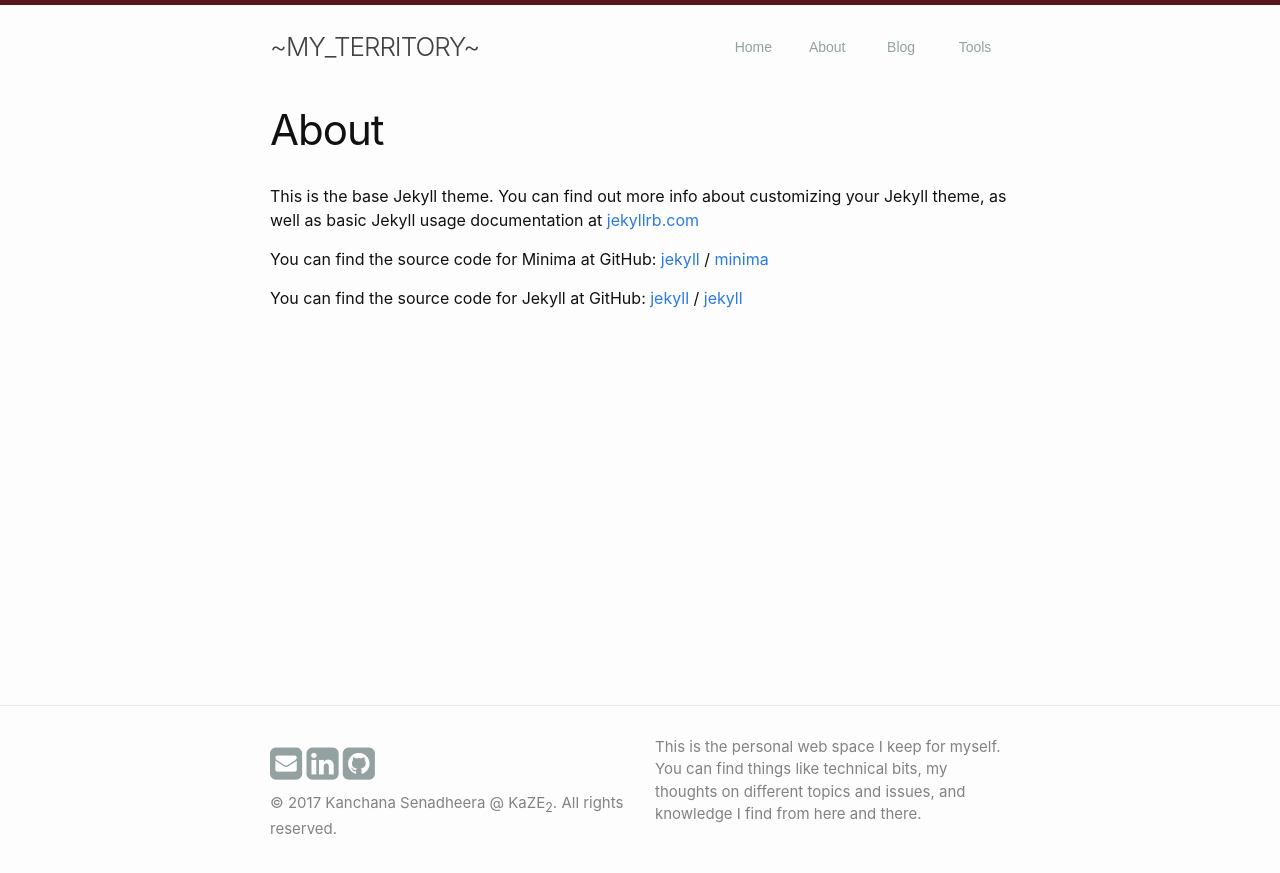
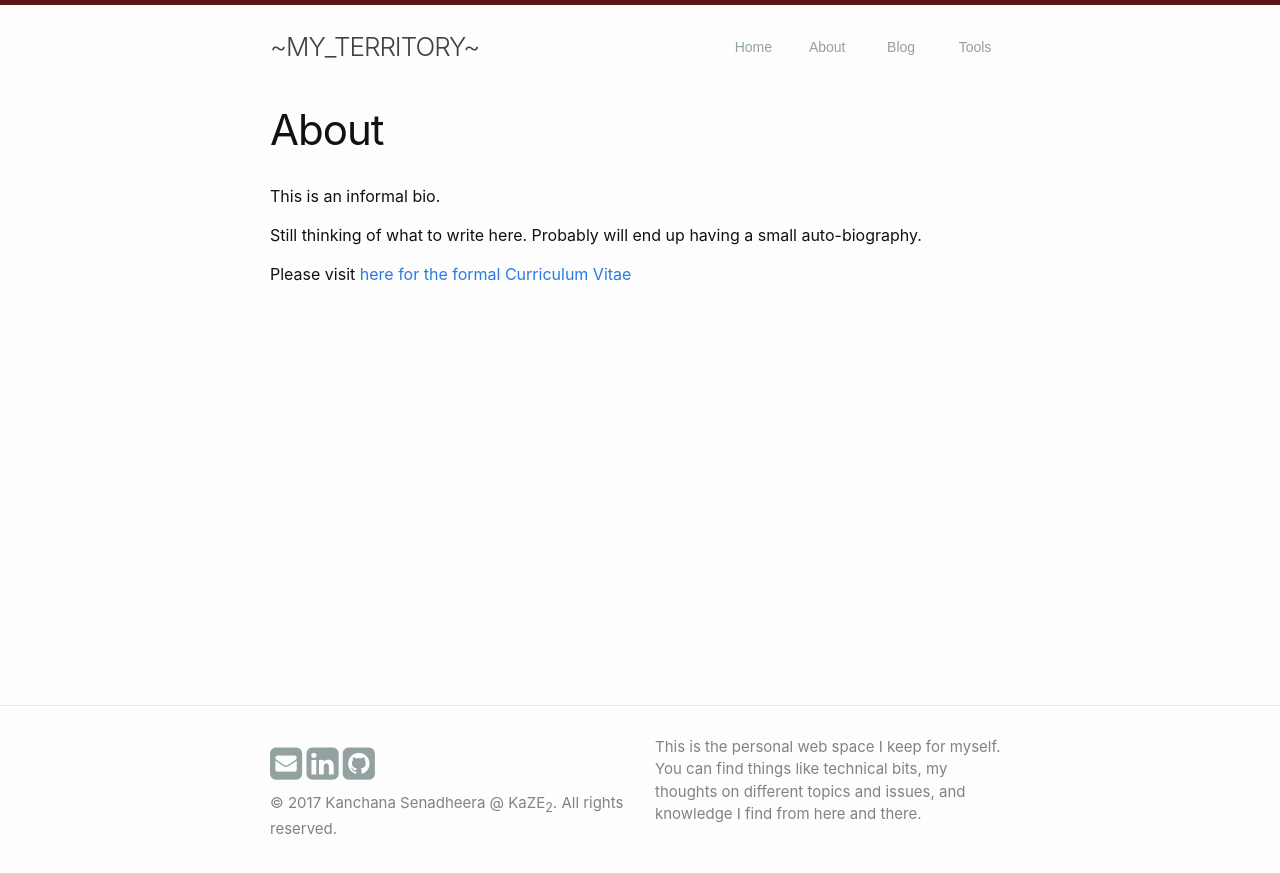
Before and after one commit to 000407/000407.github.io, a Jekyll site: the page built from about.md, in a window 1280 px wide. Shown: the top 873 px of the page. Built offline with Jekyll 4.4.1, drawn with Linux system fonts in a browser that asks for light colours.

Commit message:
Modified about.md

```diff
--- a/about.md
+++ b/about.md
@@ -4,15 +4,8 @@ title: About
 permalink: /about/
 ---
 
-This is the base Jekyll theme. You can find out more info about customizing your Jekyll theme, as well as basic Jekyll usage documentation at [jekyllrb.com](https://jekyllrb.com/)
+This is an informal bio.
 
-You can find the source code for Minima at GitHub:
-[jekyll][jekyll-organization] /
-[minima](https://github.com/jekyll/minima)
+Still thinking of what to write here. Probably will end up having a small auto-biography.
 
-You can find the source code for Jekyll at GitHub:
-[jekyll][jekyll-organization] /
-[jekyll](https://github.com/jekyll/jekyll)
-
-
-[jekyll-organization]: https://github.com/jekyll
+Please visit [here for the formal Curriculum Vitae](/resume)
```
